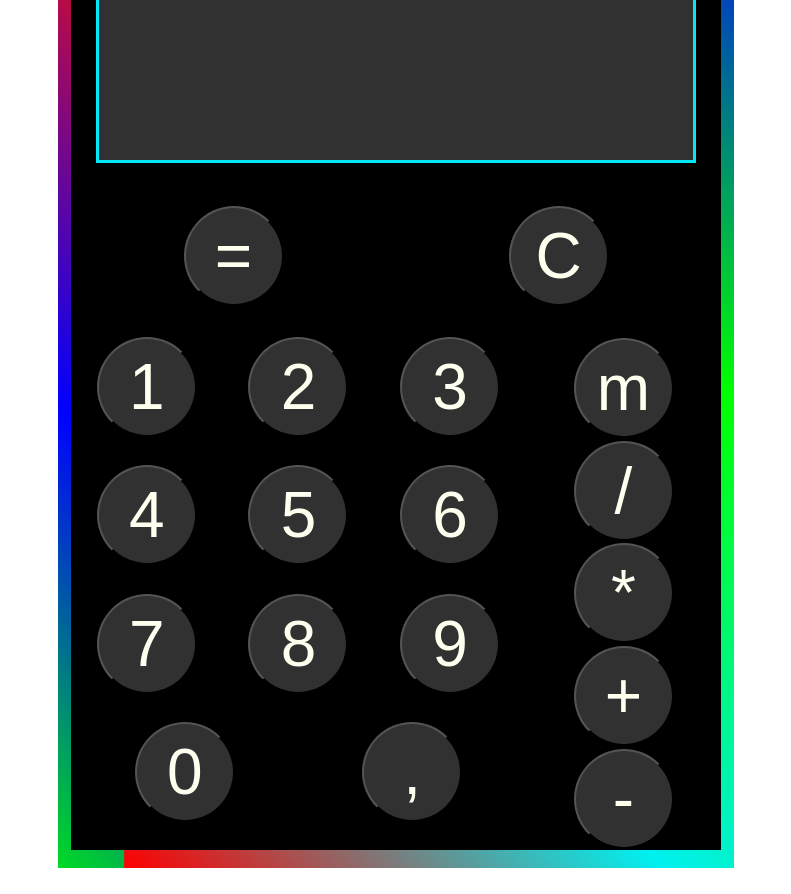
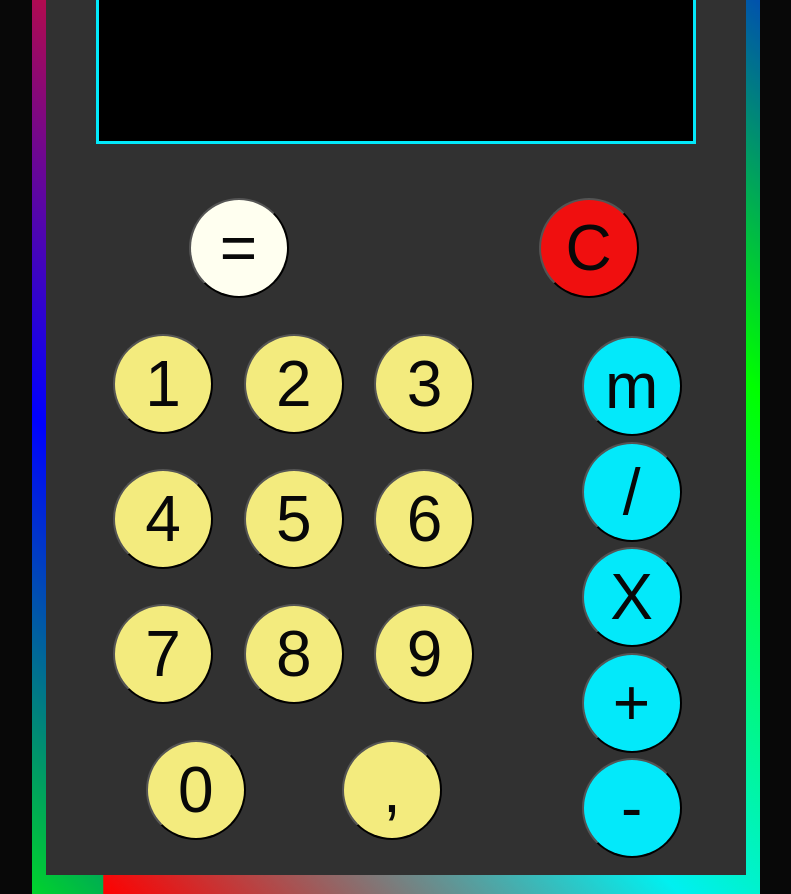
Before and after one commit to julien-dup/Calculate, a plain HTML site: page index.html in a window 1280 px wide. Shown: the whole page, without its empty margins (244-1035 px from the left). Before the commit the page ends 868 px from the top, so only its background shows below. Drawn offline with Linux system fonts and the light colour scheme.

Commit message:
opération ok

```diff
--- a/index.html
+++ b/index.html
@@ -1,60 +1,84 @@
 <!DOCTYPE html>
 <html lang="fr" dir="ltr">
+
 <head>
   <meta charset="utf-8" />
   <title>Calculatrice</title>
   <link rel="stylesheet" href="ressources/css/style.css">
 </head>
+
 <body>
   <div class="calculate">
+
     <div class="boxAffichageResult">
       <input class="Affichageresult" type="text" id="result">
     </div>
     <div class="lineReset">
-        <button data-button="=">=</button>
-        <button data-button="resetAll">C</button>
+      <button type="button" data-button="=" id ="egal">=</button>
+      <button data-button="resetAll" type="button" id="reset">C</button>
     </div>
     <div class="lineNumberFunction">
       <div class="boxButtonNumber">
-        <button type="button" data-button="number" data-self="1">1</button>
-        <button  type="button" data-button="number" data-self="2">2</button>
-        <button  type="button" data-button="number" data-self="3">3</button>
-        <button  type="button" data-button="number" data-self="4">4</button>
-        <button  type="button"data-button="number" data-self="5">5</button>
-        <button  type="button"data-button="number" data-self="6">6</button>
-        <button  type="button"data-button="number" data-self="7">7</button>
-        <button  type="button"data-button="number" data-self="8">8</button>
-        <button  type="button"data-button="number" data-self="9">9</button>
-        <button  type="button"data-button="number" data-self="0">0</button>
-        <button  type="button"data-button="number" data-self=",">,</button>
+        <button type="button" data-button="number" data-self="1" id="number1">1</button>
+        <button type="button" data-button="number" data-self="2" id="number2">2</button>
+        <button type="button" data-button="number" data-self="3" id="number3">3</button>
+        <button type="button" data-button="number" data-self="4" id="number4">4</button>
+        <button type="button" data-button="number" data-self="5" id="number5">5</button>
+        <button type="button" data-button="number" data-self="6" id="number6">6</button>
+        <button type="button" data-button="number" data-self="7" id="number7">7</button>
+        <button type="button" data-button="number" data-self="8" id="number8">8</button>
+        <button type="button" data-button="number" data-self="9" id="number9">9</button>
+        <button type="button" data-button="number" data-self="0" id="number0">0</button>
+        <button type="button" data-button="number" data-self="," id="numberVirg">,</button>
       </div>
       <div class="boxButtonFunction">
-            <button data-button="fonction" data-self="modulo">m</button>
-            <button>/</button>
-            <button>*</button>
-            <button>+</button>
-            <button>-</button>
+        <button type="button" data-button="fonction" data-self="%" >m</button>
+        <button type="button" data-button="fonction" data-self="/">/</button>
+        <button type="button" data-button="fonction" data-self="*">X</button>
+        <button type="button" data-button="fonction" data-self="+">+</button>
+        <button type="button" data-button="fonction" data-self="-">-</button>
       </div>
     </div>
   </div>
   <script>
-    const resetAll =document.querySelector("button[data-button=resetAll]")
-    resetAll.addEventListener("click", function(){
-        // console.log("reset")
-        formElement.reset()
+    let myOperation = 0
+    const myButton = document.querySelectorAll("button[data-button=number]")
+    const buttonFunction = document.querySelectorAll("button[data-button=fonction]")
+    const buttonSelf = document.querySelectorAll("button[data-button=self]")
+    const additioner = document.querySelector("button[data-self=addition]")
+
+
+
+
+    myButton.forEach(element => {
+      element.addEventListener("click", function () {
+        result.value += this.dataset.self
+        element.className = "buttonClick"
       })
-    const myButton =document.querySelectorAll("button[data-button=number]")
-    // // myButton.addEventListener("click", function(){
-    // //   myButton.className="buttonClick"
-    // })
-    myButton.forEach(element =>{
-      element.addEventListener("click", function (){
-        result.value += this.dataset.self
-        element.className="buttonClick"
     })
+
+    buttonFunction.forEach(element => {
+      element.addEventListener("click", function () {
+          myOperation = result.value + this.dataset.self
+          result.value = ''
+          element.className = "buttonClick"
+      })
+    })
+
+    egal.addEventListener("click", function () {
+      let myResult = eval(myOperation + result.value)
+      result.value =myResult
+      egal.className = "buttonClick"
+    })
+
+    reset.addEventListener("click", function() {
+        result.value =''
+        myOperation =''
+        reset.className = "buttonClick"
     })
 
 
   </script>
 </body>
+
 </html>
--- a/ressources/css/style.css
+++ b/ressources/css/style.css
@@ -8,12 +8,12 @@ body {
     display: flex;
     justify-content: center;
     align-items:center;
-    background: white;
+    background: rgb(8, 8, 8);
 }
 .calculate {
-    width:650px;
-    height:900px;
-    background: black;
+    width:700px;
+    height:950px;
+    background: #313131;
     position:relative
 }
 .calculate::before,
@@ -53,7 +53,7 @@ body {
 .Affichageresult {
     width: 600px;
     height: 200px;
-    background: #313131;
+    background: black;
     border: solid 3px #03e9fa;
     font-size: 7em;
     color: #03e9fa;
@@ -86,6 +86,8 @@ body {
     display: flex;
     justify-content: space-around;
     flex-wrap: wrap;
+    padding-left: 6%;
+    padding-right: 8%;
 }
 
 .boxButtonFunction {
@@ -95,31 +97,85 @@ body {
     align-items: center;
     flex-direction: column;
     justify-content: space-around;
+    padding-right: 4%;
+    padding-bottom: 2%;
 
 }
 
 
 button {
     font-size: 4em;
-    color : ivory;
+    color : rgb(8, 8, 8);
     border-radius: 50%;
-    background: #313131;
+    background: #03e9fa;
     width: 100px;
     height: 100px;
     margin-left: 5%;
-    margin-right: 5%;
+}
+
+#egal {
+    background: ivory;
+}
+
+#reset {
+    background: #f00f0f;
 }
 
 .buttonClick {
     font-size: 4em;
-    color: black;
+
     border-radius: 50%;
-    background: coral;
+
     width: 100px;
     height: 100px;
     margin-left: 5%;
-    margin-right: 5%;
-    transition: 1s;
+
+    transition: 0.5s;
+    animation: lightOn 0.7s ;
+}
+
+#number1 {
+    background: #f3eb7e;
+}
+#number2 {
+    background: #f3eb7e;
+}
+#number3 {
+    background: #f3eb7e;
+}
+#number4 {
+    background: #f3eb7e;
+}
+#number5 {
+    background: #f3eb7e;
+}
+#number6 {
+    background: #f3eb7e;
+}
+#number7 {
+    background: #f3eb7e;
+}
+#number8 {
+    background: #f3eb7e;
+}
+#number9 {
+    background: #f3eb7e;
+}
+#number0 {
+    background: #f3eb7e;
+}
+#numberVirg {
+    background: #f3eb7e;
+}
+
+
+@keyframes lightOn {
+    0% {background: #313131;}
+    100% {
+        background: coral;
+        filter: blur 20px;
+        color: black;
+    }
 }
 
 @media screen and (min-width: 200px) and (max-width: 400px) {
```
Also changed, not shown: style.css (+7 -1 lines). Lines whose indentation alone changed are shown as unchanged.
